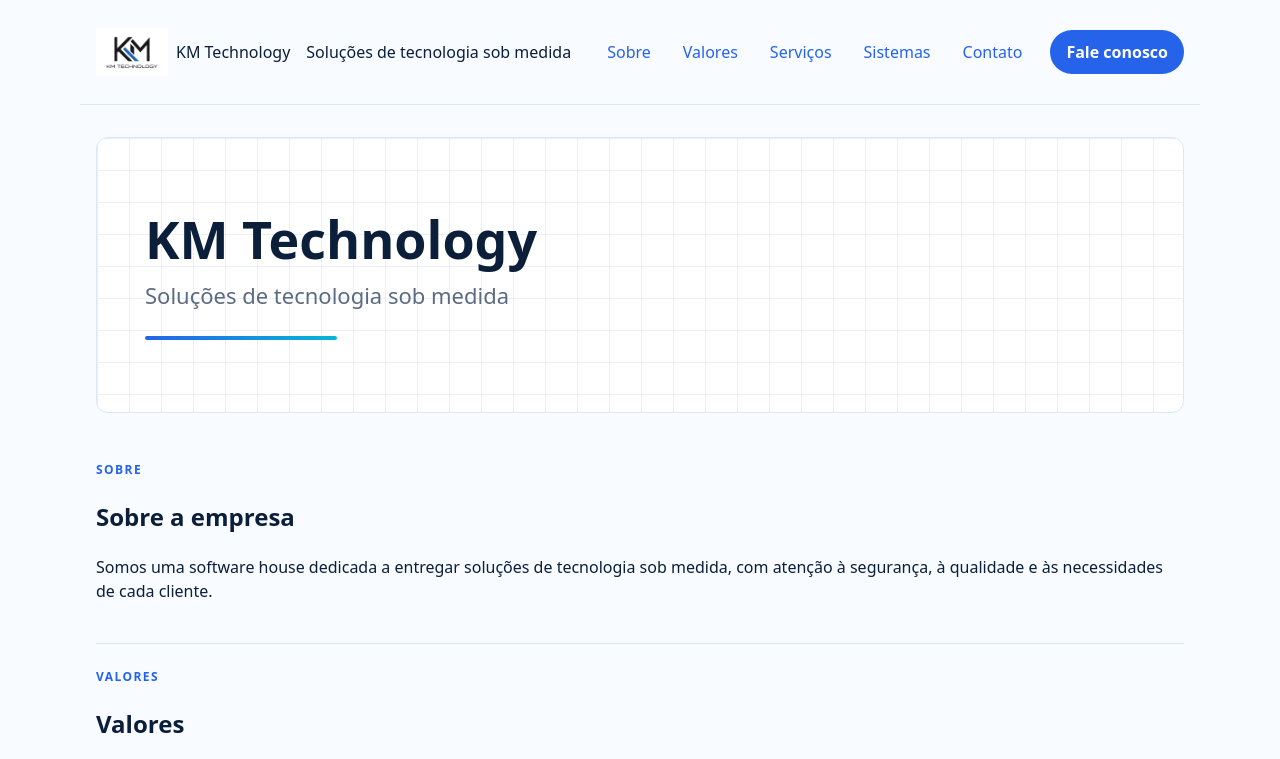
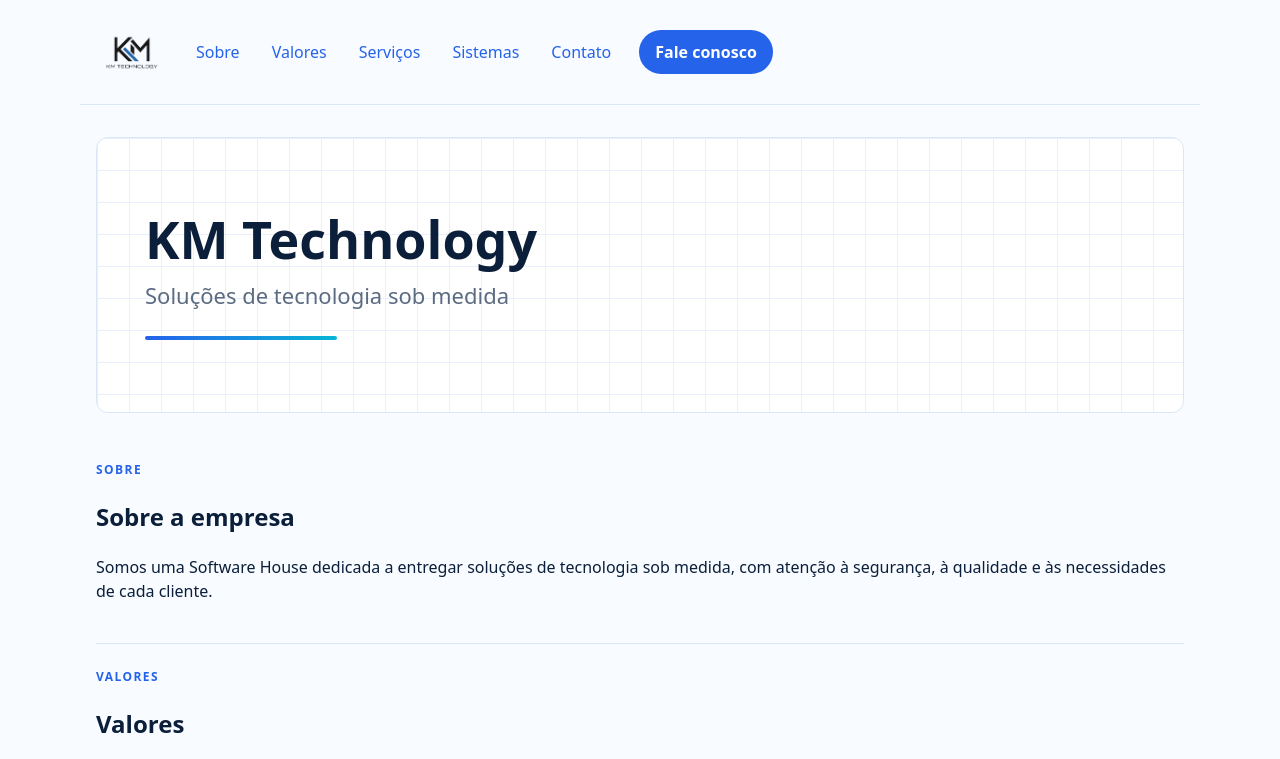
Before and after one commit to Koga-Malheiros-Technology/Website, an Astro site: page / in a window 1280 px wide. Shown: the top 759 px of the page. Built offline with nearby package versions, Linux system fonts and the light colour scheme; Astro itself is replaced by a stand-in of ours.

Commit message:
feat: update logo in SiteHeader and enhance site description

```diff
--- a/src/components/SiteHeader.astro
+++ b/src/components/SiteHeader.astro
@@ -3,10 +3,10 @@ import { site } from '../data/site';
 ---
 <header>
   <div>
-    <img src="/logo.png" alt={`Logo da ${site.company.name}`}>
-    <span>{site.company.name}</span>
+    <img src="/logo_topo.png" alt={site.company.name}>
+    <!-- <span>{site.company.name}</span> -->
   </div>
-  <p>{site.company.headline}</p>
+  <!-- <p>{site.company.headline}</p> -->
   <nav>
     <ul>
       <li><a href="#sobre">Sobre</a></li>
--- a/src/data/site.ts
+++ b/src/data/site.ts
@@ -37,7 +37,7 @@ export const site: Site = {
     name: 'KM Technology',
     headline: 'Soluções de tecnologia sob medida',
     about:
-      'Somos uma software house dedicada a entregar soluções de tecnologia sob medida, com atenção à segurança, à qualidade e às necessidades de cada cliente.',
+      'Somos uma Software House dedicada a entregar soluções de tecnologia sob medida, com atenção à segurança, à qualidade e às necessidades de cada cliente.',
   },
   values: [
     {
```
Also changed, not shown: public/logo_topo.png (added).
